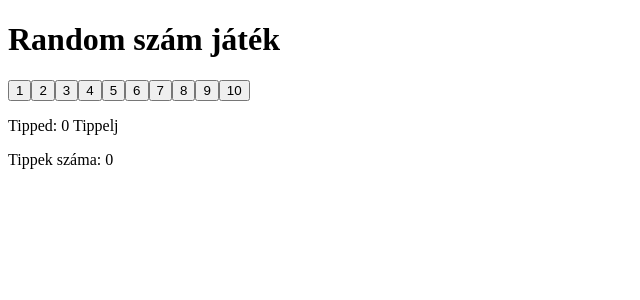
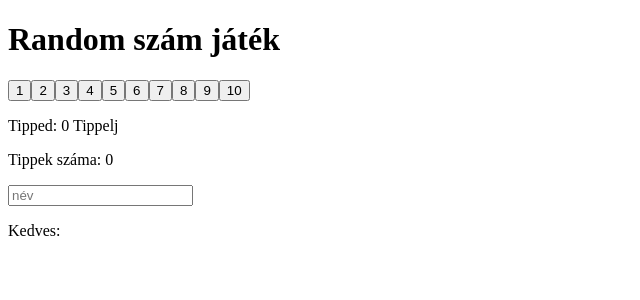
Before and after one commit to HajduThomas/oraimunka_2025_09_29, a React (Vite) app in the folder oraimunka/: page / in a window 1280 px wide. Shown: the top 300 px of the page, without its empty margins (0-640 px from the left). Built offline with nearby package versions, Linux system fonts and the light colour scheme.

Commit message:
Commit_9_udvozlokartya

```diff
--- a/oraimunka/src/App.jsx
+++ b/oraimunka/src/App.jsx
@@ -1,10 +1,11 @@
 import Jatek from "./Jatek"
-
+import Kartyak from "./Kartyak"
 function App() {
   return (
     <>
       <h1>Random szám játék</h1>
       <Jatek/>
+      <Kartyak/>
     </>
   )
 }
--- /dev/null
+++ b/oraimunka/src/Kartyak.jsx
@@ -0,0 +1,17 @@
+import { useState } from "react"
+function Kartyak(){
+
+    const[nev, setNev] = useState("");
+
+    function nevMegjelenites(event){
+        setNev(event.target.value);
+    }
+    return(
+        <>
+            <input placeholder="név"  value={nev} onChange={nevMegjelenites}/>
+
+            <p>Kedves: {nev}</p>
+        </>
+    )
+}
+export default Kartyak
```
